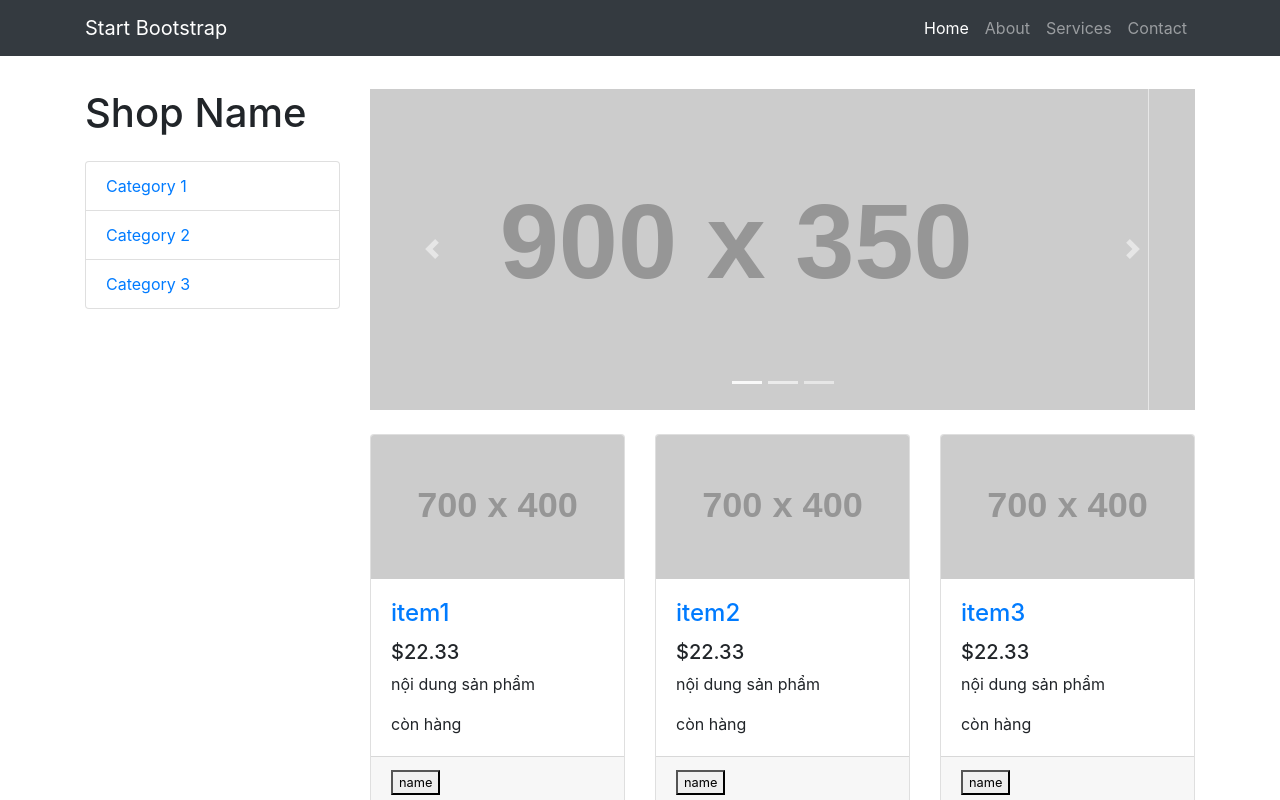
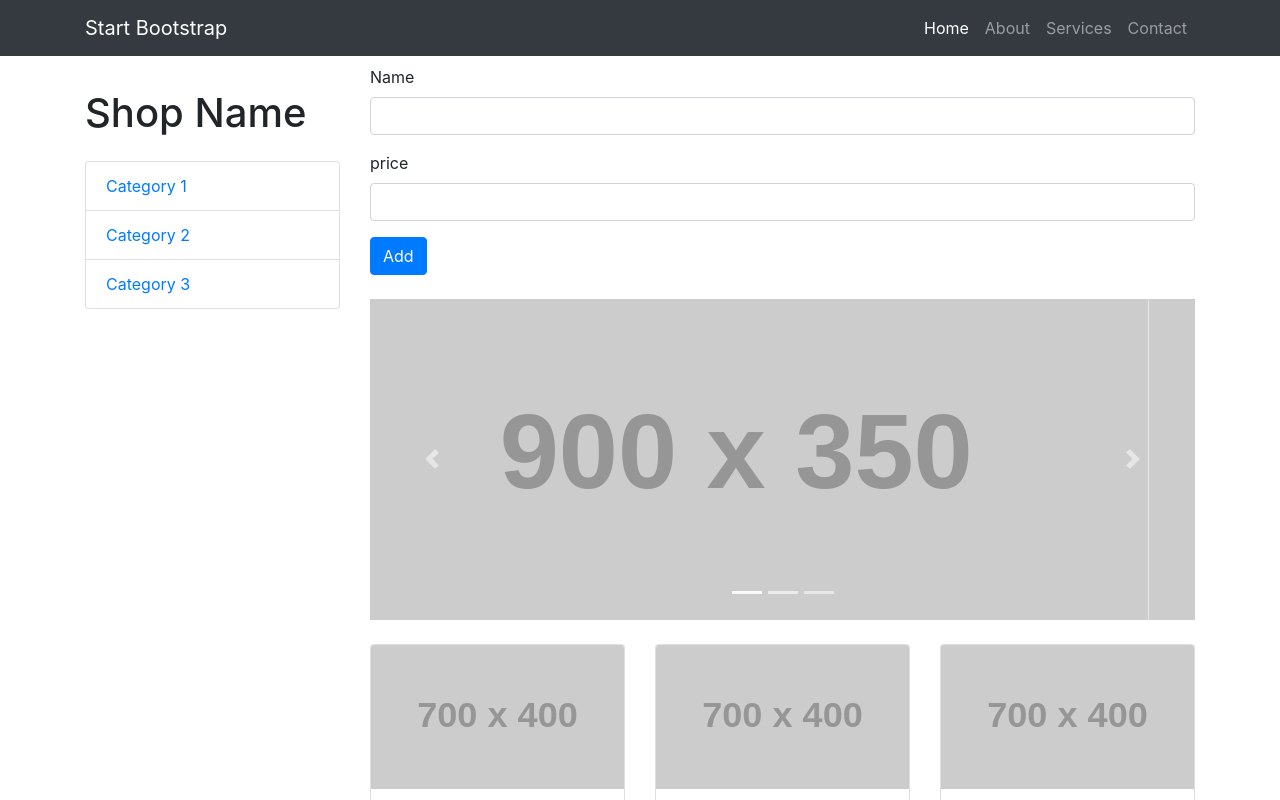
Before and after one commit to canhnguyennd/angular-ph09146-lab3, an Angular app: page / in a window 1280 px wide. Shown: the top 800 px of the page. Built offline with nearby package versions, Linux system fonts and the light colour scheme.

Commit message:
2 files modified, 3 added

```diff
--- a/src/app/app.component.html
+++ b/src/app/app.component.html
@@ -40,6 +40,8 @@
 
       <div class="col-lg-9">
 
+        <app-product-add></app-product-add>
+
         <app-slide></app-slide>
 
         <app-product-list></app-product-list>
--- a/src/app/app.module.ts
+++ b/src/app/app.module.ts
@@ -9,10 +9,11 @@
 import { SlideComponent } from './slide/slide.component';
 import { CategoryComponent } from './category/category.component';
 import { ProductService } from './product.service';
+import { ProductAddComponent } from './product-add/product-add.component';
 
 @NgModule({
   imports:      [ BrowserModule, FormsModule ],
-  declarations: [ AppComponent, HelloComponent, ProductComponent, ProductListComponent, SlideComponent, CategoryComponent ],
+  declarations: [ AppComponent, HelloComponent, ProductComponent, ProductListComponent, SlideComponent, CategoryComponent, ProductAddComponent ],
   bootstrap:    [ AppComponent ],
   providers: [ProductService]
 })
--- /dev/null
+++ b/src/app/product-add/product-add.component.html
@@ -0,0 +1,11 @@
+<form>
+  <div class="form-group">
+    <label for="exampleInputEmail1" >Name</label>
+    <input type="text" class="form-control" name="name" [(ngModel)]="product.name">
+  </div>
+  <div class="form-group">
+    <label for="exampleInputPassword1" >price</label>
+    <input type="number" class="form-control" name="price" [(ngModel)]="product.price">
+  </div>
+  <button type="" class="btn btn-primary" (click)="addProduct()">Add</button>
+</form>
--- /dev/null
+++ b/src/app/product-add/product-add.component.ts
@@ -0,0 +1,21 @@
+import { Component, OnInit } from '@angular/core';
+import {Product} from '../Product';
+
+@Component({
+  selector: 'app-product-add',
+  templateUrl: './product-add.component.html',
+  styleUrls: ['./product-add.component.css']
+})
+export class ProductAddComponent implements OnInit {
+
+  product : Product = new Product();
+
+  constructor() { }
+
+  ngOnInit() {
+  }
+  addProduct(){
+    console.log(this.product);
+  }
+
+}
```
Also changed, not shown: src/app/product-add/product-add.component.css (added).
